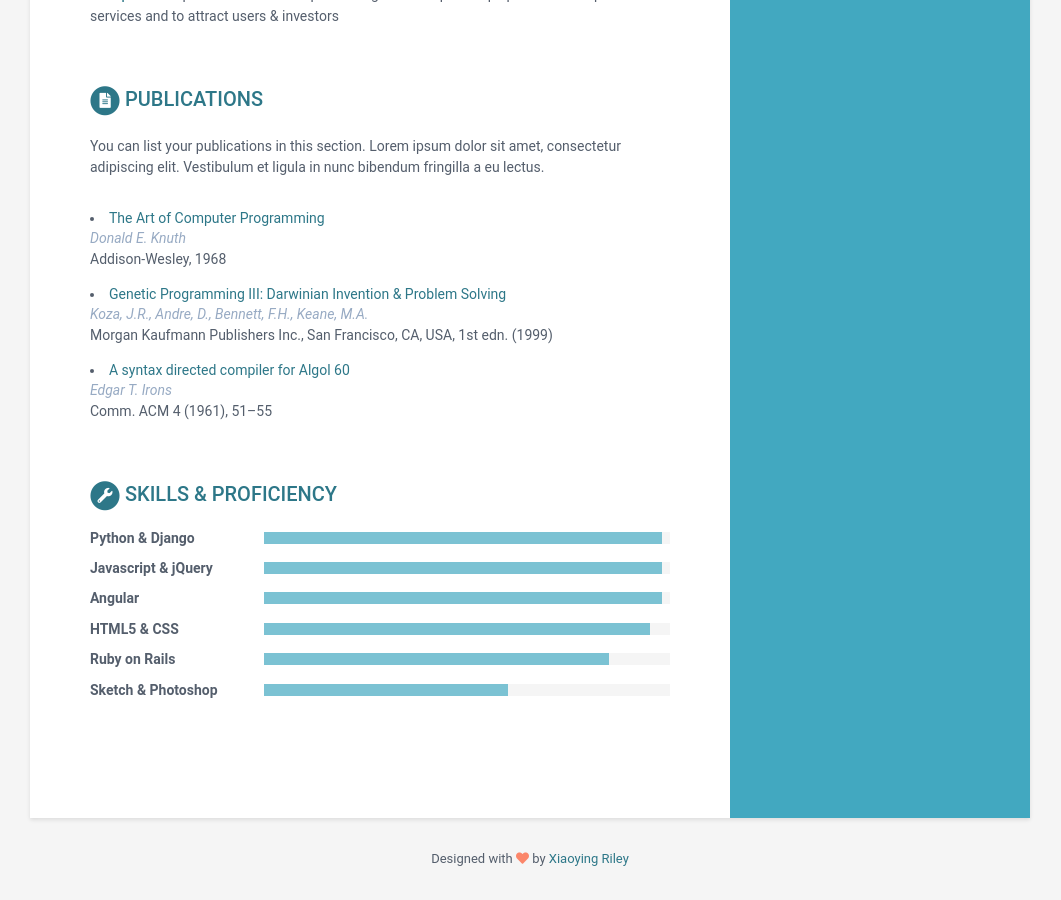
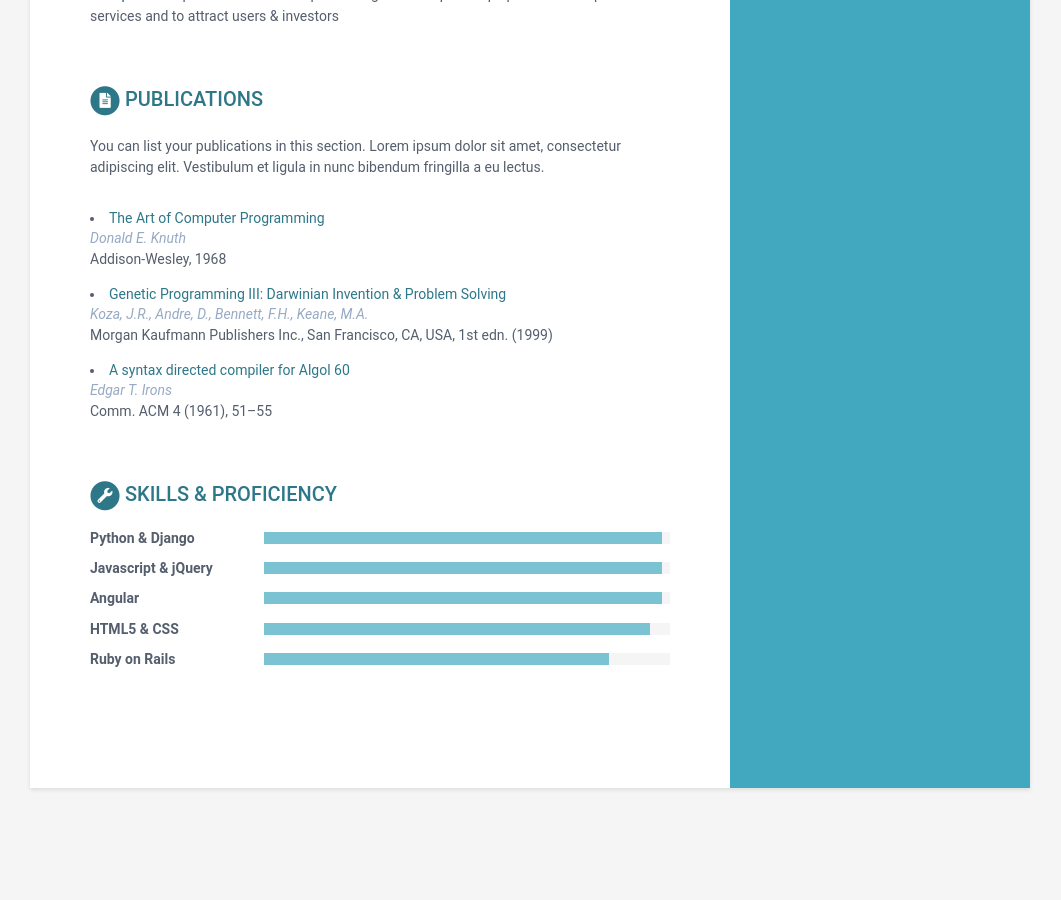
Before and after one commit to ArleneDcosta/ArleneDcosta.github.io, a Jekyll site: the page built from index.html, in a window 1280 px wide and 900 px high, scrolled down 2788 px. Shown: the whole window, without its empty margins (110-1171 px from the left). Built offline with Jekyll 4.4.1, drawn with Linux system fonts in a browser that asks for light colours; after the commit the page ends 3636 px from its top, so only the background shows below that; some of the changed text lies outside the part shown.

Commit message:
Slight Changes

```diff
--- a/_data/data.yml
+++ b/_data/data.yml
@@ -19,7 +19,7 @@ sidebar:
     citizenship:
     website: www.kasakaimumbai.com #do not add http://
     linkedin: arlenedcosta
-    github: github.com/ArleneDcosta/
+    github: ArleneDcosta/
     gitlab:
     bitbucket:
     stack-overflow: # Number/Username, e.g. 123456/alandoe
@@ -245,9 +245,3 @@ skills:
 
       - name: Ruby on Rails
         level: 85%
-
-      - name: Sketch & Photoshop
-        level: 60%
-
-footer: >
-    Designed with <i class="fas fa-heart"></i> by <a href="http://themes.3rdwavemedia.com" target="_blank" rel="nofollow">Xiaoying Riley</a>
```
